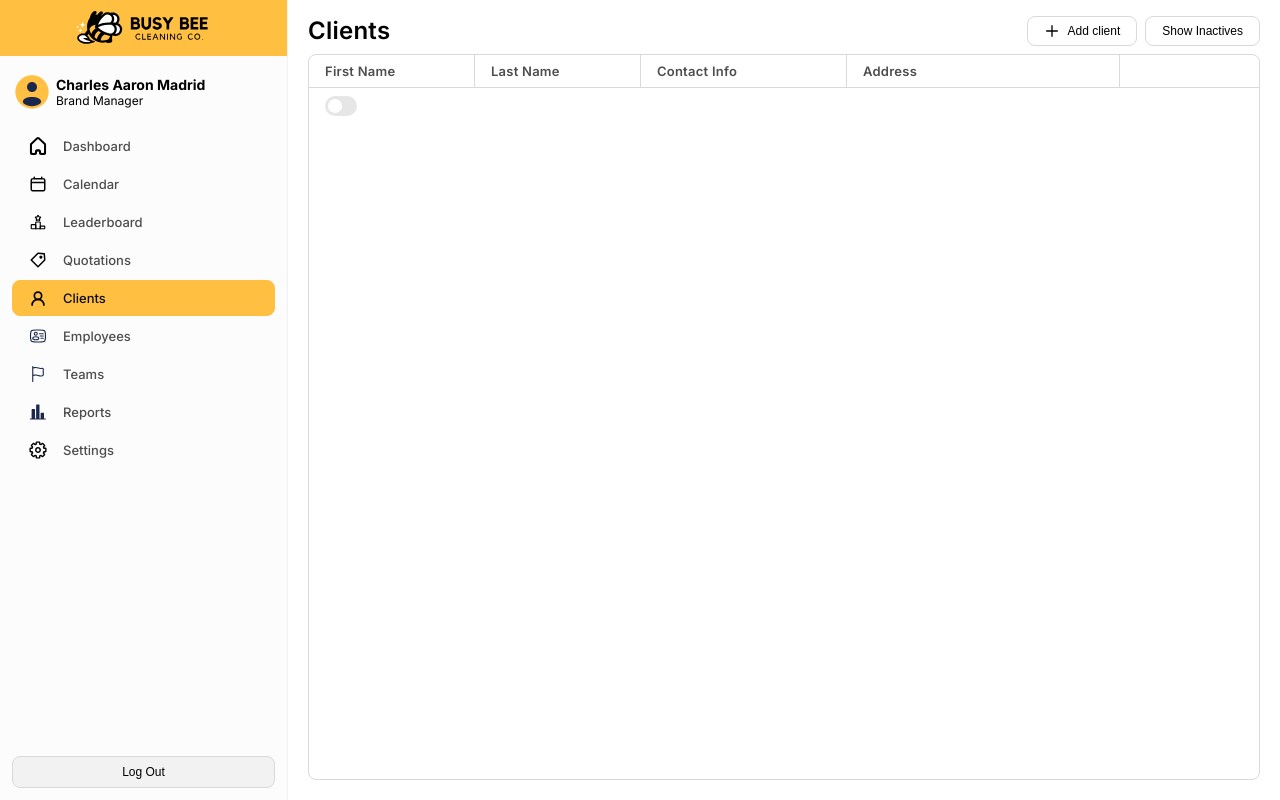
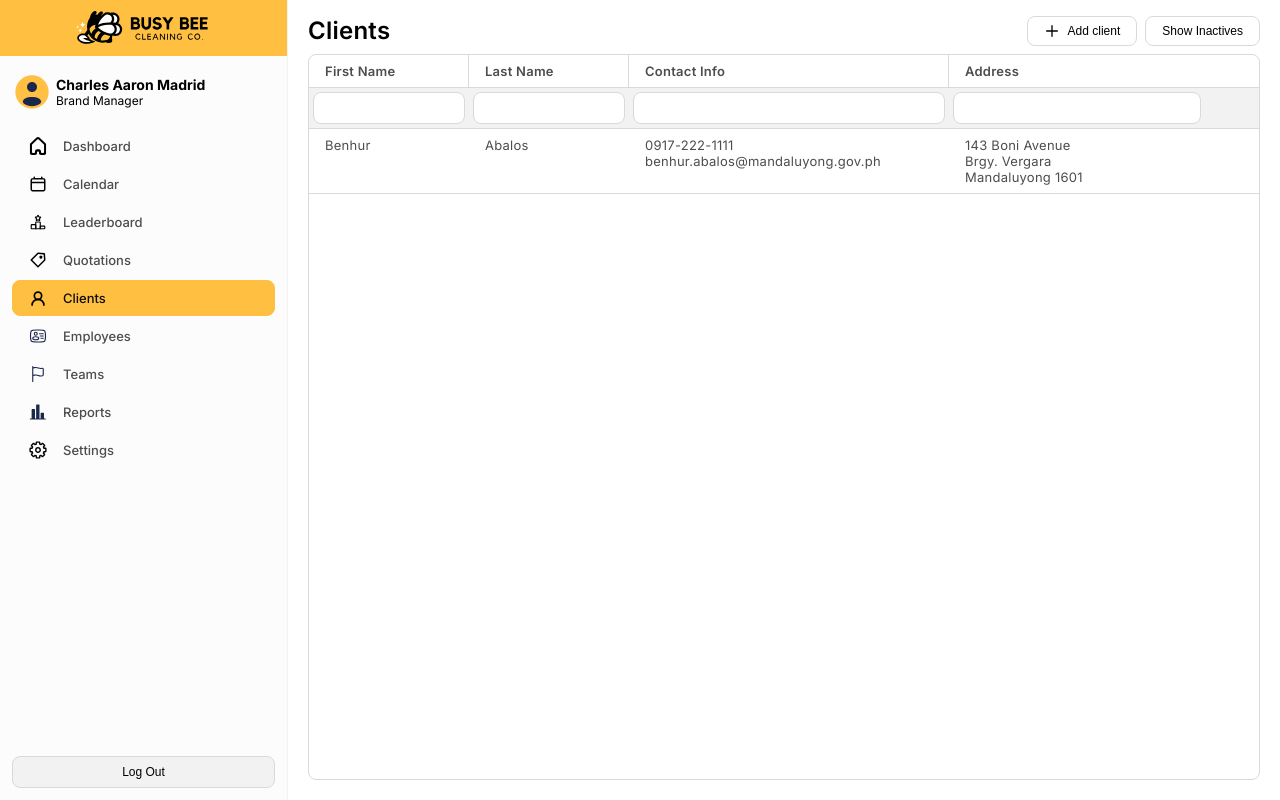
Before and after one commit to marlonsvillarama/bbcleaningco, a SvelteKit app: page /clients in a window 1280 px wide. Built offline with nearby package versions, Linux system fonts and the light colour scheme.

Commit message:
20250629

```diff
--- /dev/null
+++ b/src/components/ClientTable.svelte
@@ -0,0 +1,202 @@
+<script>
+    import { onMount } from "svelte";
+    import InputSwitch from "./InputSwitch.svelte";
+
+    let data = {
+        cols: [
+            {
+                label: 'First Name',
+                id: 'fn',
+                width: '10'
+            },
+            {
+                label: 'Last Name',
+                id: 'ln',
+                width: '10'
+            },
+            {
+                label: 'Contact Info',
+                id: 'ci',
+                width: '20'
+            },
+            {
+                label: 'Address',
+                id: 'ad',
+                width: '16'
+            }
+        ],
+        rows: [
+            {
+                fn: 'Benhur', ln: 'Abalos',
+                ci: { ph: '0917-222-1111', em: 'benhur.abalos@mandaluyong.gov.ph' },
+                ad: {
+                    ad1: '143 Boni Avenue',
+                    ad2: 'Brgy. Vergara',
+                    city: 'Mandaluyong',
+                    zip: '1601'
+                },
+            }
+        ]
+    };
+
+    let searchValues = $state({
+        fn: '',
+        ln: '',
+        ci: '',
+        ad: ''
+    })
+
+    let filteredRows = $derived.by(() => {
+        let output = data.rows;
+        console.log('searchValues', searchValues);
+        if (searchValues.fn) {
+            output = output.filter(d => d.fn.indexOf(searchValues.fn) >= 0);
+        }
+        if (searchValues.ln) {
+            output = output.filter(d => d.ln.indexOf(searchValues.ln) >= 0);
+        }
+        if (searchValues.ci) {
+            output = output.filter(d => d.ci.ph.indexOf(searchValues.ci) >= 0 || d.ci.em.indexOf(searchValues.ci) >= 0)
+        }
+        if (searchValues.ad) {
+            output = output.filter(d =>
+                d.ad.ad1.indexOf(searchValues.ad) >= 0 ||
+                d.ad.ad2.indexOf(searchValues.ad) >= 0 ||
+                d.ad.city.indexOf(searchValues.ad) >= 0 ||
+                d.ad.zip.indexOf(searchValues.ad) >= 0
+            )
+        }
+        return output;
+    });
+
+    onMount(() => {
+        for (let i = 0; i < 50; i++) {
+            let obj = data.rows[0];
+            data.rows.push({
+                ...data.rows[0],
+                fn: `${obj.fn} ${i.toString()}`,
+                ln: `${obj.fn} ${(i*3).toString()}`,
+                ci: {
+                    ph: `${obj.ci.ph} ${(i * 1.25).toString()}`,
+                    em: `${obj.ci.em} ${(i * 0.33).toString()}`
+                },
+                ad: {
+                    ...obj.ad,
+                    zip: `${obj.ad.zip}-${i.toString().padStart(4, '0')}`
+                }
+            });
+            data.rows = data.rows;
+            console.log(`i = ${i}; `, data.rows[data.rows.length - 1]);
+        }
+        console.log('data rows', data.rows);
+        filteredRows = data.rows;
+    });
+</script>
+
+{#snippet contact(data)}
+    <span>{data.ph}</span>
+    <span>{data.em}</span>
+{/snippet}
+
+{#snippet address(data)}
+    <span>{data.ad1}</span>
+    {#if data.ad2}
+        <span>{data.ad2}</span>
+    {/if}
+    <span>{data.city} {data.zip}</span>
+{/snippet}
+
+<div class="table">
+    <div class="rows">
+        <div class="row headers">
+            {#each data.cols as col}
+            <div class="cell header" style="width: {col.width || '10'}rem">{col.label}</div>
+            {/each}
+        </div>
+
+        <div class="row search">
+            {#each data.cols as col}
+            <div class="cell" style="width: {col.width || '10'}rem">
+                <input type="text" bind:value={searchValues[col.id]}>
+                <!-- <input type="text" onchange={(e) => filterRows(col.id, e.target.value)}> -->
+            </div>
+            {/each}
+        </div>
+    </div>
+
+    <div class="rows content">
+        {#each filteredRows as row}
+        <div class="row">
+            {#each data.cols as col}
+                <div class="cell" style="width: {col.width || '10'}rem">
+                    {#if col.id === 'ci'}
+                        {@render contact(row[col.id])}
+                    {:else if col.id === 'ad'}
+                        {@render address(row[col.id])}
+                    {:else}
+                        <span>{row[col.id]}</span>
+                    {/if}
+                </div>
+            {/each}
+        </div>
+        {/each}
+    </div>
+</div>
+
+<style>
+    .table {
+        border: 1px solid var(--color-border);
+        border-collapse: collapse;
+        border-radius: var(--radius);
+        height: 100%;
+        width: 100%;
+
+        display: flex;
+        flex: 1 1 auto;
+        flex-direction: column;
+    }
+    .rows {
+        display: flex;
+        flex-direction: column;
+    }
+    .row {
+        border-bottom: 1px solid var(--color-border);
+        display: flex;
+        flex-direction: row;
+    }
+    .headers {
+        flex: 0 0 auto;
+    }
+    .content {
+        flex: 1 1 auto;
+        overflow-y: auto;
+    }
+    .header, .cell {
+        color: var(--color-text-muted);
+        font-size: var(--fs-xs);
+        letter-spacing: 0.25px;
+        padding: 0.5rem 1rem;
+        text-align: left;
+    }
+    .header {
+        font-weight: 600;
+    }
+    .header:not(:last-child) {
+        border-right: 1px solid var(--color-border);
+    }
+    .search {
+        background-color: var(--color-bg);
+    }
+    .search > .cell {
+        padding: 0.25rem 0.25rem;
+    }
+    .search input[type=text] {
+        border-radius: var(--radius);
+    }
+    .cell {
+        display: flex;
+        flex-direction: column;
+        align-items: start;
+        justify-content: start;
+    }
+</style>
--- a/src/components/DataTable.svelte
+++ /dev/null
@@ -1,118 +0,0 @@
-<script>
-    import InputSwitch from "./InputSwitch.svelte";
-
-    let data = {
-        cols: [
-            {
-                label: 'First Name',
-                id: 'fn',
-                width: '12'
-            },
-            {
-                label: 'Last Name',
-                id: 'ln',
-                width: '12'
-            },
-            {
-                label: 'Contact Info',
-                id: 'ci',
-                width: '15'
-            },
-            {
-                label: 'Address',
-                id: 'ad',
-                width: '20'
-            },
-            {
-                label: '',
-            }
-        ],
-        rows: [
-            {
-
-            }
-        ]
-    };
-</script>
-
-<div class="table">
-    <div class="headers">
-        {#each data.cols as col}
-        <div class="cell header" style="width: {col.width || '10'}rem">{col.label}</div>
-        {/each}
-        <!-- <div class="cell header">Last Name</div>
-        <div class="cell header">Contact Info</div>
-        <div class="cell header">Address</div>
-        <div class="cell header"></div> -->
-    </div>
-    <div class="rows">
-        <div class="row">
-            <div class="cell">
-                <InputSwitch />
-            </div>
-            <div class="cell"></div>
-            <div class="cell"></div>
-            <div class="cell"></div>
-            <div class="cell"></div>
-        </div>
-    </div>
-</div>
-
-<!-- <table class="table">
-    <thead>
-        <tr>
-            <th>First Name</th>
-            <th>Last Name</th>
-            <th>Contact Info</th>
-            <th>Address</th>
-            <th></th>
-        </tr>
-    </thead>
-    <tbody>
-        <tr>
-            <td>marlon</td>
-            <td>villarama</td>
-            <td>1234567890</td>
-            <td></td>
-            <td></td>
-        </tr>
-    </tbody>
-    <tfoot></tfoot>
-</table> -->
-
-<style>
-    .table {
-        border: 1px solid var(--color-border);
-        border-collapse: collapse;
-        border-radius: var(--radius);
-        height: 100%;
-        width: 100%;
-    }
-    .header, .cell {
-        /* border-bottom: 1px solid var(--color-border); */
-        color: var(--color-text-muted);
-        /* display: inline-block; */
-        font-size: var(--fs-xs);
-        /* height: 1.5rem; */
-        letter-spacing: 0.25px;
-        /* line-height: 2rem; */
-        /* min-width: 10rem; */
-        padding: 0.5rem 1rem;
-        /* width: 15rem; */
-        text-align: left;
-        /* border: 1px solid red; */
-    }
-    .header {
-        font-weight: 600;
-    }
-    .header:not(:last-child) {
-        border-right: 1px solid var(--color-border);
-    }
-    .headers {
-        border-bottom: 1px solid var(--color-border);
-        display: flex;
-        flex-direction: row;
-        gap: 0;
-        align-items: center;
-    }
-</style>
--- a/src/routes/clients/+page.svelte
+++ b/src/routes/clients/+page.svelte
@@ -1,6 +1,6 @@
 <script>
     import HeaderAction from "../../components/HeaderAction.svelte";
-    import DataTable from "../../components/DataTable.svelte";
+    import ClientTable from "../../components/ClientTable.svelte";
 </script>
 
 <div class="page">
@@ -12,7 +12,7 @@
         </div>
     </div>
     <div class="page-contents">
-        <DataTable />
+        <ClientTable />
     </div>
 </div>
 
```
